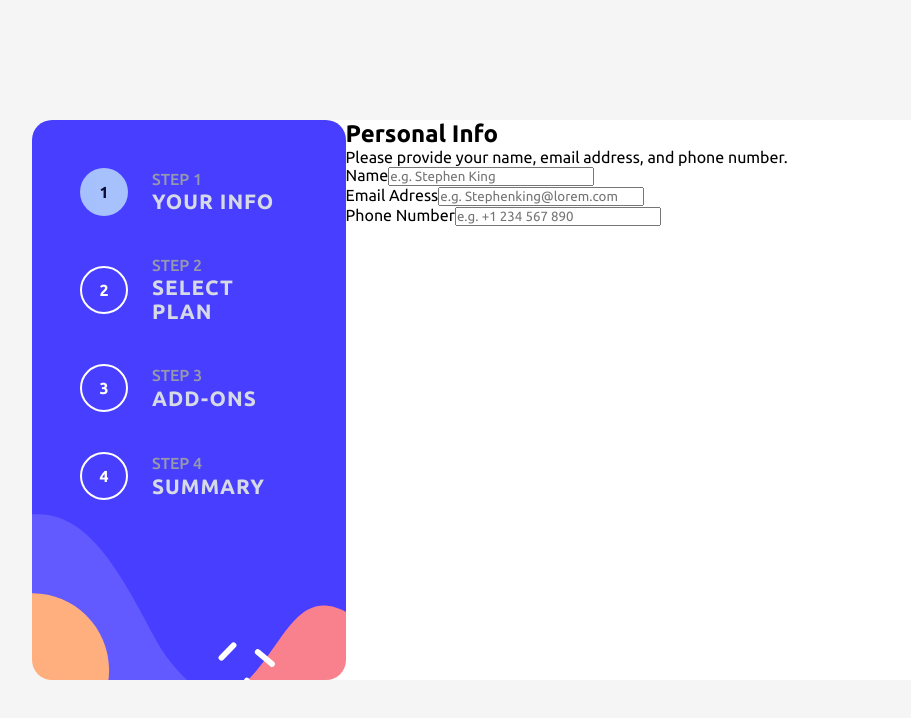
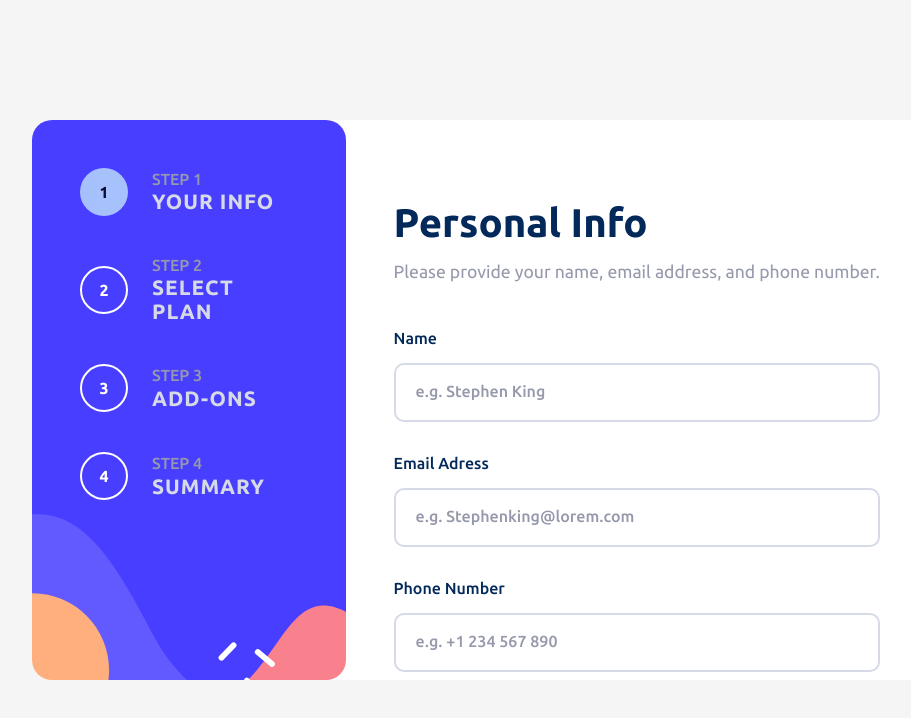
Before and after one commit to kaya70875/multi-step-form-react, a React (Vite) app in the folder multi-step-form/: page / in a window 1280 px wide. Shown: the top 718 px of the page, without its empty margins (160-1071 px from the left). Built offline with nearby package versions, Linux system fonts and the light colour scheme.

Commit message:
complete form section

```diff
--- a/multi-step-form/src/App.css
+++ b/multi-step-form/src/App.css
@@ -12,6 +12,6 @@
     display: flex;
     width: 70%;
     height: 70%;
-    background-color: #fff;
+    background-color: var(--white);
     border-radius: 20px;
 }
--- a/multi-step-form/src/components/_FormInfoSection.scss
+++ b/multi-step-form/src/components/_FormInfoSection.scss
@@ -0,0 +1,62 @@
+.form-info-section {
+    display: flex;
+    flex : 1;
+    flex-direction: column;
+    align-items: start;
+
+    padding-block: 5em;
+    padding-inline: 3em;
+    gap : 3rem;
+}
+
+.form-header {
+    display: flex;
+    flex-direction: column;
+    gap : 1rem;
+}
+
+.form-header h2 {
+    font-size: 2.5rem;
+    font-weight: 700;
+    color: var(--marine-blue);
+}
+
+.form-header p {
+    font-size: 1.1rem;
+    font-weight: 400;
+    color: var(--cool-gray);
+}
+
+.form {
+    width: 100%;
+}
+
+.form form{
+    display: flex;
+    flex-direction: column;
+    gap : 2rem;
+}
+
+.input-wrapper {
+    display: flex;
+    flex-direction: column;
+    gap : 1rem;
+}
+
+.input-wrapper label {
+    font-size: 1rem;
+    font-weight: 500;
+    color: var(--marine-blue);
+}
+
+.input-wrapper input {
+    padding: 1.5em;
+    border : 2px solid var(--light-gray);
+    border-radius: 10px;
+}
+
+.input-wrapper input::placeholder {
+    color: var(--cool-gray);
+    font-size: 1rem;
+    font-weight: 500;
+}
```
